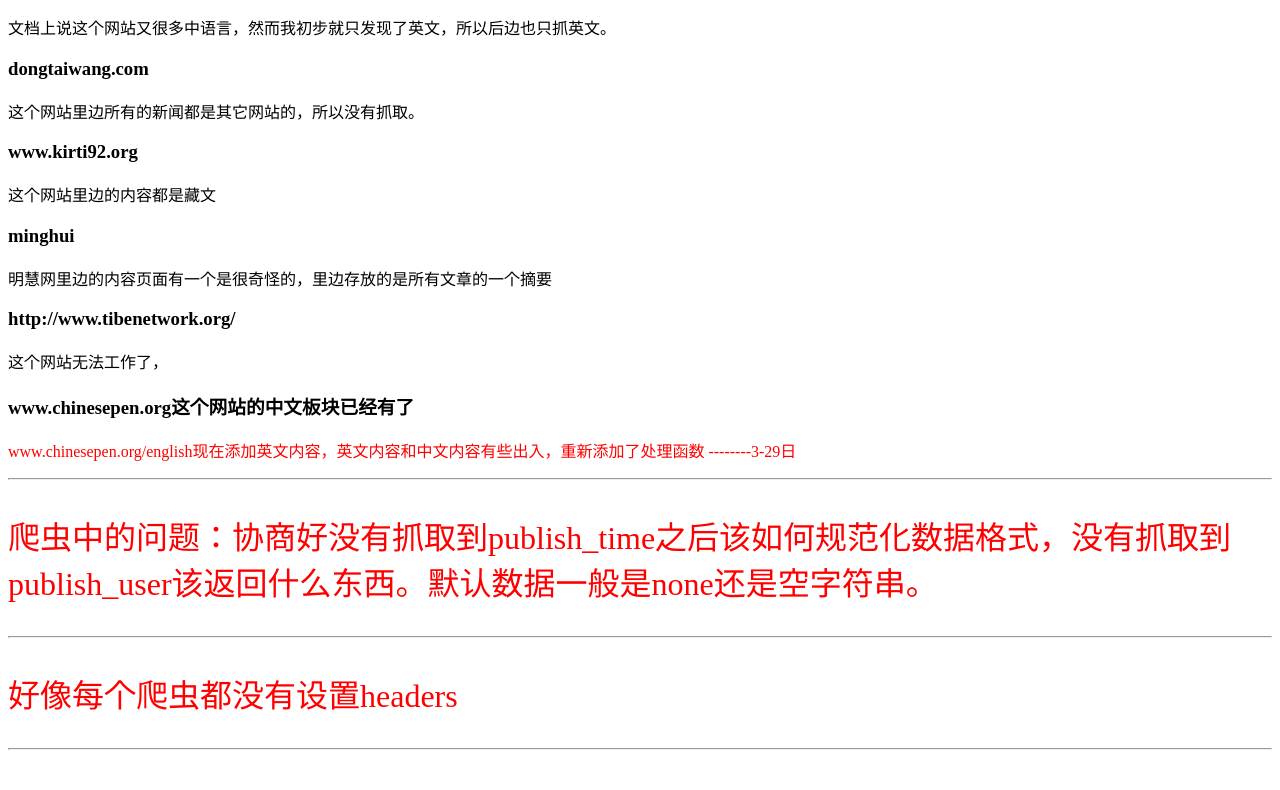
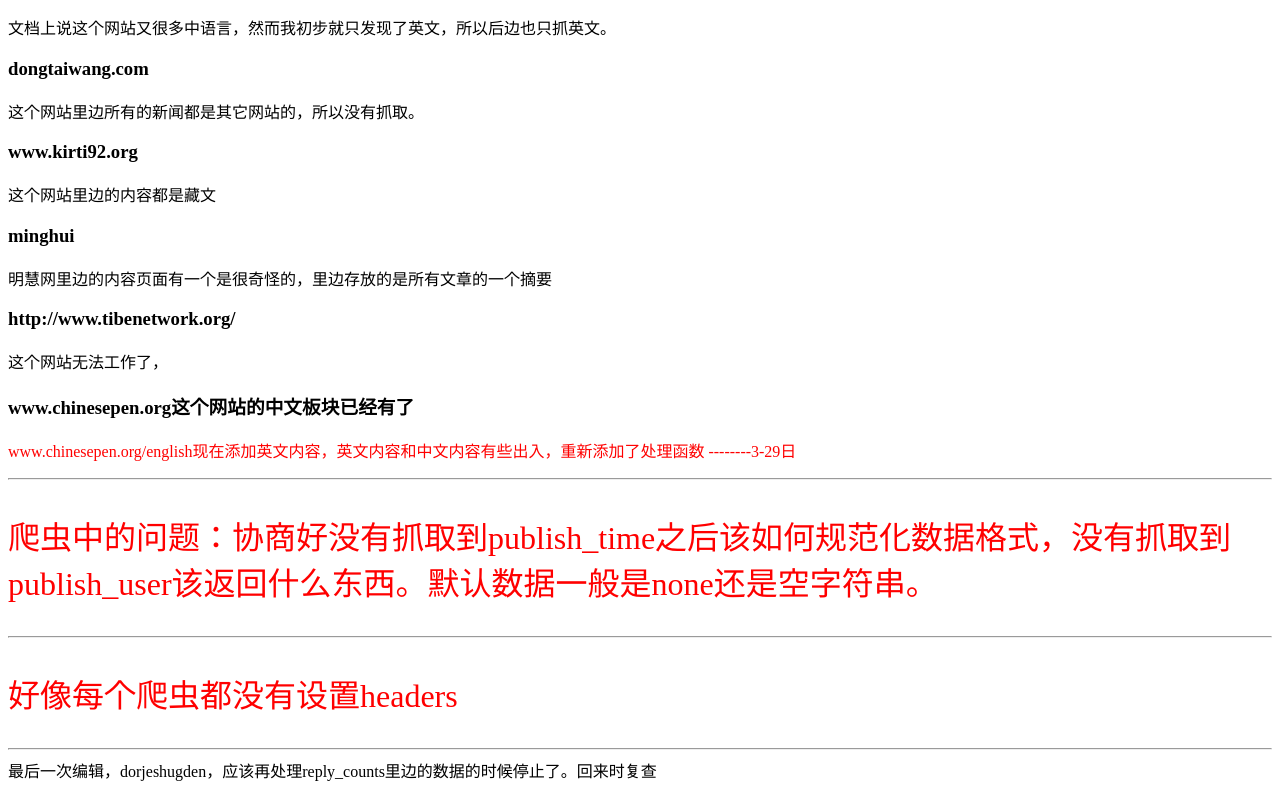
Before and after one commit to possager/YFspider2, a plain HTML site: page YFspider2/notice.html in a window 1280 px wide. Shown: the part 2937-3727 px from the top of the page. Before the commit the page ends 3695 px from the top, so only its background shows below. Drawn offline with Linux system fonts and the light colour scheme.

```diff
--- a/YFspider2/notice.html
+++ b/YFspider2/notice.html
@@ -356,5 +356,9 @@
 
 </div>
 
+<div>
+    最后一次编辑，dorjeshugden，应该再处理reply_counts里边的数据的时候停止了。回来时复查
+</div>
+
 </body>
 </html>
```
